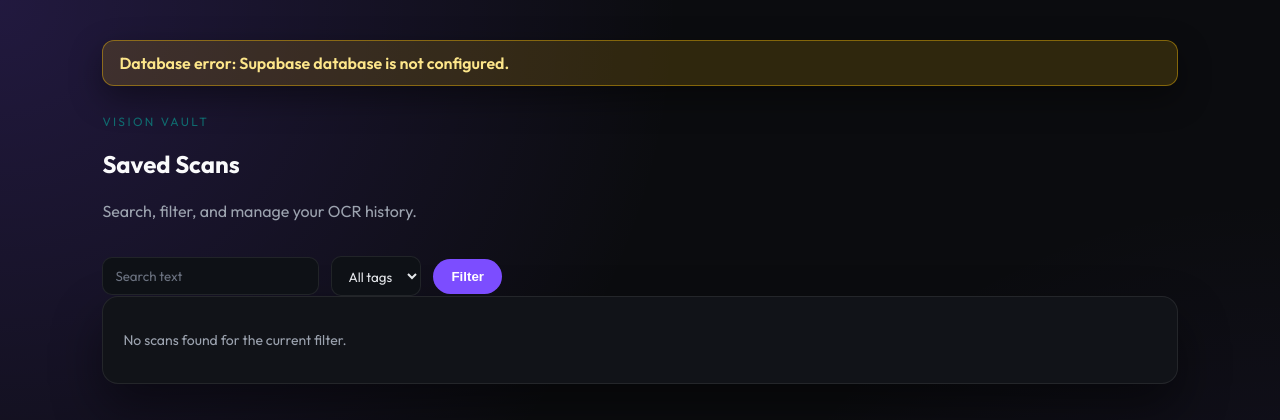
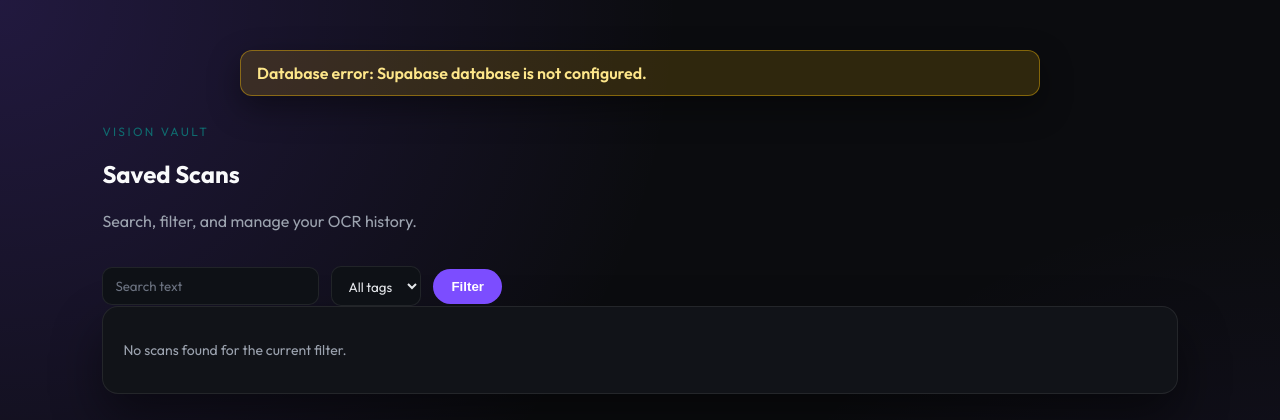
Before and after one commit to bhoidhara/Text_spotting_app, a Flask app: page /history in a window 1280 px wide. Shown: the top 420 px of the page. Run offline with Flask 3, Linux system fonts and the light colour scheme; the visitor is signed in with stand-in values (Sample User, id 1).

Commit message:
upto date all

```diff
--- a/static/style.css
+++ b/static/style.css
@@ -637,8 +637,13 @@ body.theme-dark .pill {
 
 .flash-stack {
   display: grid;
-  gap: 8px;
-  margin-bottom: 16px;
+  gap: 10px;
+  margin: 0 auto 16px;
+  width: min(800px, 92vw);
+  position: sticky;
+  top: 0;
+  z-index: 30;
+  padding-top: 10px;
 }
 
 .flash {
@@ -685,6 +690,16 @@ body.auth-page .flash-warn {
   color: #fde68a;
 }
 
+body.auth-page .flash-stack {
+  width: min(540px, 94vw);
+  padding-left: 12px;
+  padding-right: 12px;
+}
+
+body.auth-page .flash {
+  border-radius: 14px;
+}
+
 .muted {
   color: var(--muted);
   font-size: 14px;
```
